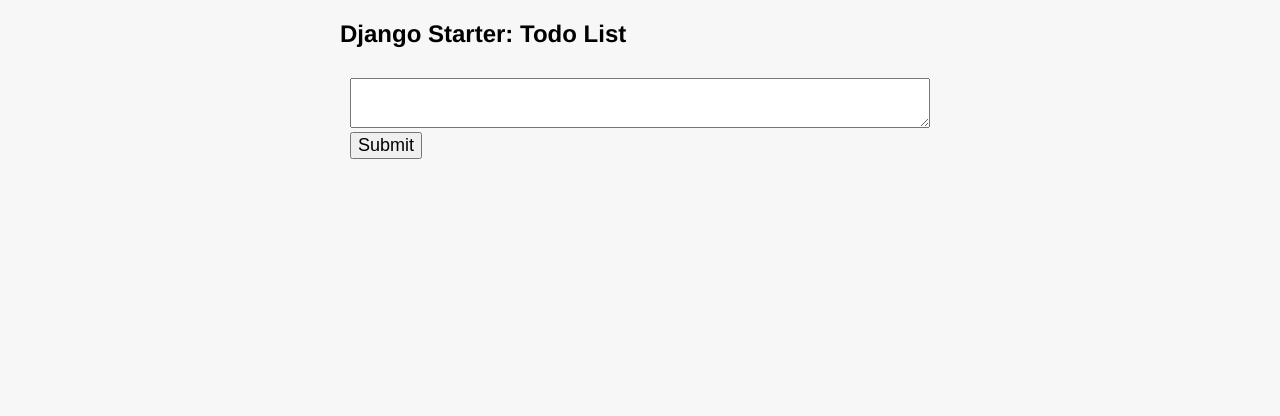
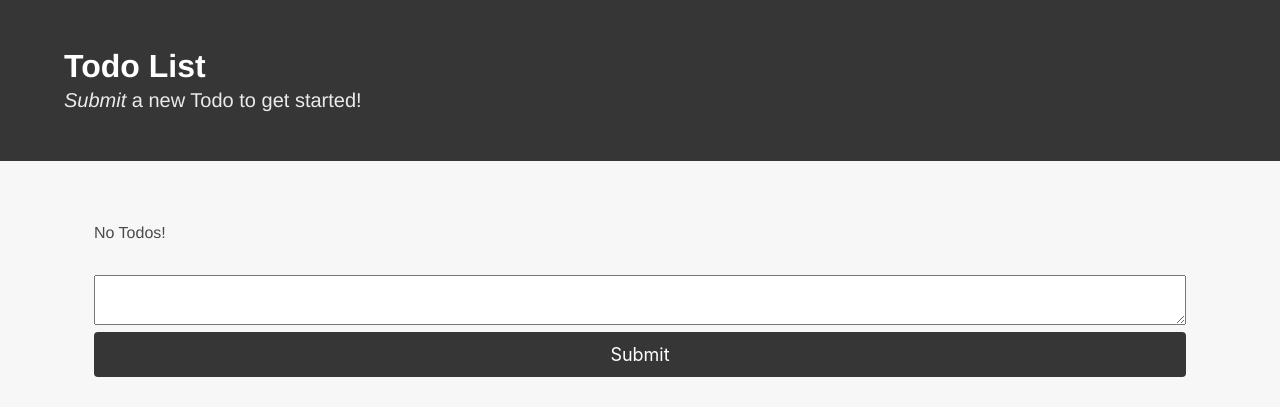
Before and after one commit to p4l-UserTester-2/django-starter, a Django app: page / in a window 1280 px wide. Shown: the top 416 px of the page. Run offline with Django 3.2, Linux system fonts and the light colour scheme; data that the repository does not hold is empty; some libraries are stand-ins or nearby versions.

Commit message:
Update dockerfile/docker-compose for live development, add bulma css framework, change html structure.

```diff
--- a/django_starter/forms.py
+++ b/django_starter/forms.py
@@ -2,6 +2,6 @@ from django.forms import ModelForm
 from django_starter.models import Task
 
 class TaskForm(ModelForm):
-    class Meta:
-       model = Task
-       fields = ['content']
+  class Meta:
+    model = Task
+    fields = ['content']
--- a/static/style.css
+++ b/static/style.css
@@ -1,66 +1,32 @@
-html {
-  -webkit-box-sizing: border-box;
-  -moz-box-sizing: border-box;
-  box-sizing: border-box;
-}
-*, *:before, *:after {
-  -webkit-box-sizing: border-box;
-  -moz-box-sizing: border-box;
-  box-sizing: inherit;
-}
-
 body {
   font-family: "San Francisco", "Helvetica Neue", "Lucida Grande", san-serif;
   background: #f7f7f7;
 }
 
-.content {
-  width: 600px;
-  margin: 0px auto;
+.hero {
+  margin-bottom: 30px;
 }
 
-.task-list {
-  list-style-type: none;
-  margin: 0;
-  padding: 0;
+.todo-list {
+  padding: 30px;
 }
 
-.task-list li {
-  border-top: solid 1px #ccc;
-  overflow: hidden;
-  font-size: 24px;
+.addTodo {
+  margin-top: 30px;
 }
 
-.task-list li:last-child {
-  border-bottom: solid 1px #ccc;
-}
-
-.task-list li .content {
-  padding: 10px;
-  display: block;
-}
-
-.task-list li .delete-form {
-  float: right;
-  width: 50px;
-  margin-top: 8px;
-}
-
-.submit-view {
-  padding: 10px;
-}
-
-.submit-view label {
+.addTodo label {
   display: none;
 }
 
-.submit-view textarea {
+.addTodo textarea {
   width: 100%;
   height: 50px;
   padding: 10px;
   resize: vertical;
- font-size: 18px;
-}
-.submit-view input{
   font-size: 18px;
 }
+
+.addTodo input{
+  font-size: 18px;
+}
--- a/templates/base.html
+++ b/templates/base.html
@@ -1,12 +1,12 @@
 <!DOCTYPE html>
 <html lang="en">
 <head>
+    <link rel="stylesheet" href="https://cdnjs.cloudflare.com/ajax/libs/bulma/0.2.3/css/bulma.min.css" />
+    <link rel="shortcut icon" href="static/favicon.png">
     <link rel="stylesheet" href="static/style.css" />
-    <title>{% block title %}My amazing site{% endblock %}</title>
+    <title>{% block title %}Todo List{% endblock %}</title>
 </head>
 <body>
-	<div class="content">
-  	{% block content %}{% endblock %}
-	</div>
+	{% block content %}{% endblock %}
 </body>
 </html>
--- a/templates/index.html
+++ b/templates/index.html
@@ -1,23 +1,42 @@
 {% extends "base.html" %}
 
 {% block content %}
-    <h2>Django Starter: Todo List</h2>
-    <ul class="task-list">
+  <section class="hero is-dark" id="header">
+    <div class="hero-body">
+      <div class="container">
+        <h1 class="title">Todo List</h1>
+        <h2 class="subtitle"><em>Submit</em> a new Todo to get started!</h2>
+      </div>
+    </div>
+  </section>
+
+  <div class="container todo-list">
+    {% if tasks|length < 1 %}
+    <p>No Todos!</p>
+    {% endif %}
     {% for task in tasks %}
-				<li>
+    <article class="media">
+      <div class="media-content">
+        <div class="content">
+          <p>
+            {{ task.content }}
+          </p>
+        </div>
+      </div>
+      <div class="media-right">
         <form method="post" action="/task/{{ task.id }}/delete" class="delete-form">
           {% csrf_token %}
-						<input type="submit" value="Delete" />
+          <input type="submit" value="Delete" class="button is-danger" />
         </form>
-					<span class="content">{{ task.content }}</span>
-				</li>
+      </div>
+    </article>
     {% endfor %}
-    </ul>
-		<div class="submit-view">
-			<form method="post" action="/task/create">
+
+    <form method="post" action="/task/create" class="addTodo">
       {% csrf_token %}
       {{ form }}
-				<input type="submit" value="Submit" />
+      <input type="submit" value="Submit" class="button is-dark is-fullwidth" />
     </form>
+
   </div>
 {% endblock %}
```
Also changed, not shown: docker-compose.yml (+21 -20 lines), static/favicon.png (added), 2 other files. Lines whose indentation alone changed are shown as unchanged.
